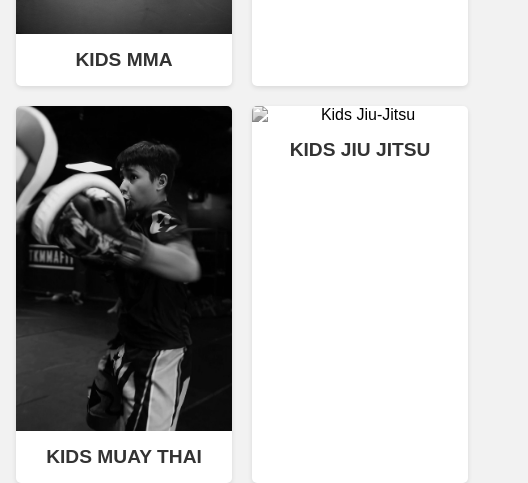
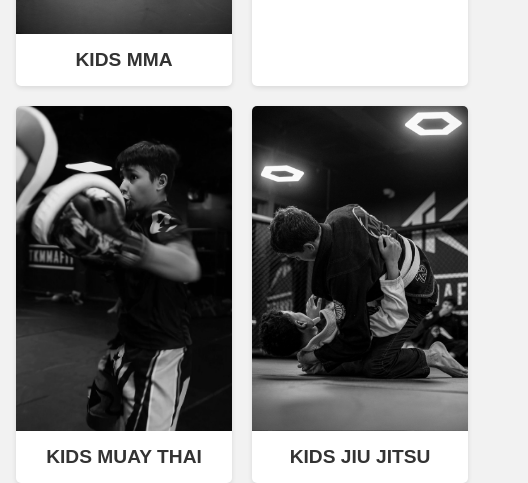
Before and after one commit to worldsech/tkmmafit-site, a plain HTML site: page index.html in a window 1280 px wide. Shown: the part 2667-3150 px from the top of the page, 752-1280 px from the left. Drawn offline with Linux system fonts and the light colour scheme.

Commit message:
Update index.html

```diff
--- a/index.html
+++ b/index.html
@@ -438,7 +438,7 @@
               <h3>KIDS MUAY THAI</h3>
             </div>
             <div class="class-item">
-              <img src="./assest/32/sss.jpg" alt="Kids Jiu-Jitsu" />
+              <img src="./assest/sss.jpg" alt="Kids Jiu-Jitsu" />
               <h3>KIDS JIU JITSU</h3>
             </div>
           </div>
```
